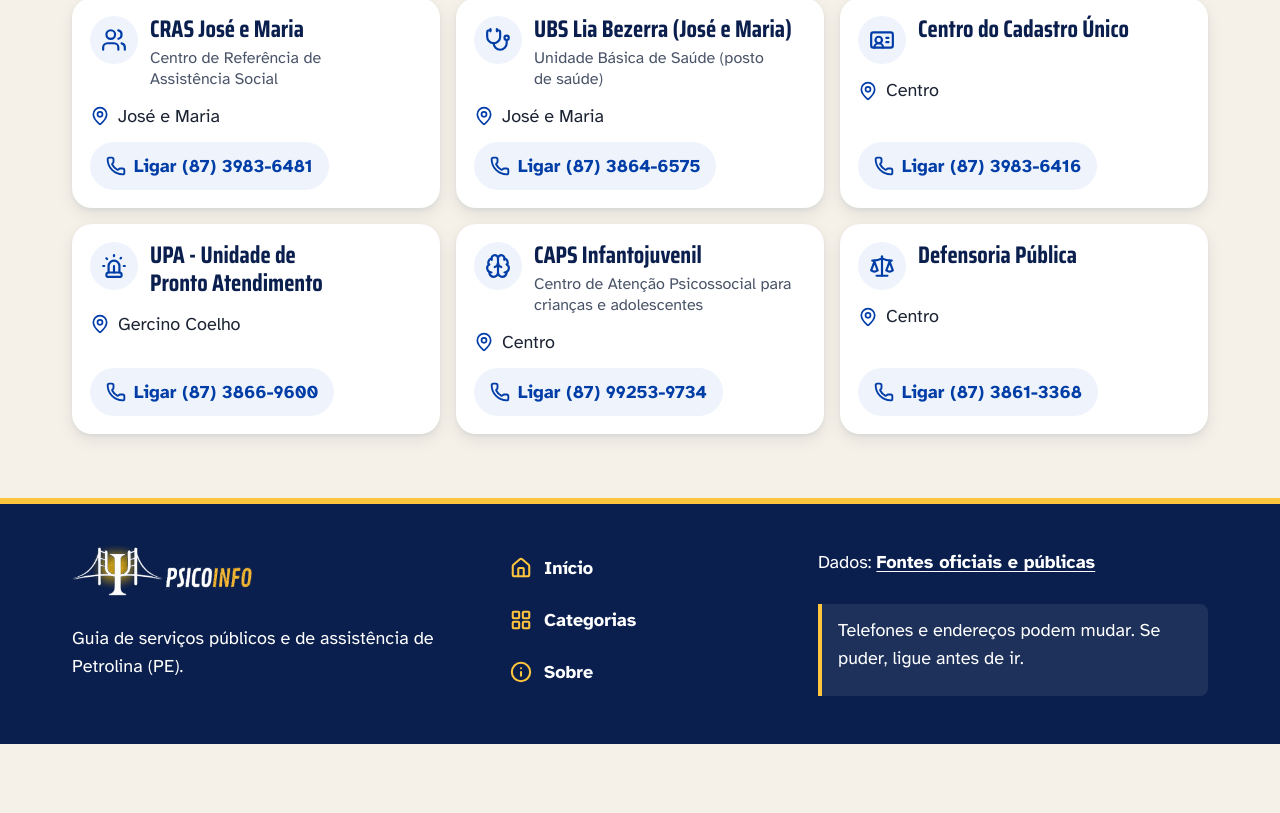
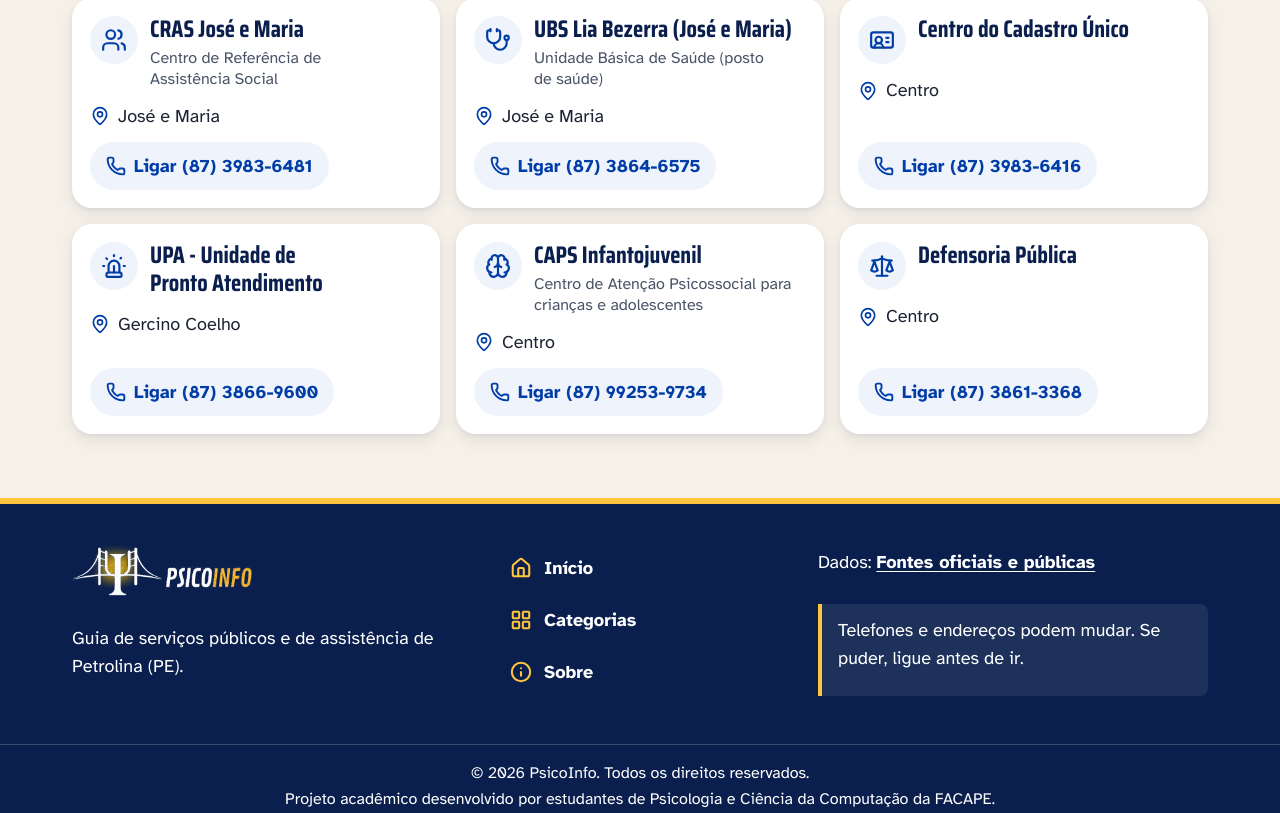
Before and after one commit to PsicoinfoTeam/psicoinfo, a React (Vite) app: page / in a window 1280 px wide. Shown: the part 2481-3294 px from the top of the page. Before the commit the page ends 3225 px from the top, so only its background shows below. Built offline with nearby package versions, Linux system fonts and the light colour scheme.

Commit message:
feat: adiciona informações ao rodapé

```diff
--- a/src/components/Footer.module.css
+++ b/src/components/Footer.module.css
@@ -109,3 +109,11 @@
     grid-column: auto;
   }
 }
+
+.copyright {
+  grid-column: 1 / -1;
+  padding-top: var(--space-4);
+  border-top: 1px solid rgba(255, 255, 255, 0.2);
+  text-align: center;
+  font-size: var(--text-sm);
+}
--- a/src/components/Footer.tsx
+++ b/src/components/Footer.tsx
@@ -52,6 +52,13 @@ function Footer() {
           </p>
         </div>
       </div>
+      <div className={styles.copyright}>
+        <p>© 2026 PsicoInfo. Todos os direitos reservados.</p>
+        <p>
+          Projeto acadêmico desenvolvido por estudantes de Psicologia e Ciência
+          da Computação da FACAPE.
+        </p>
+      </div>
     </footer>
   );
 }
```
